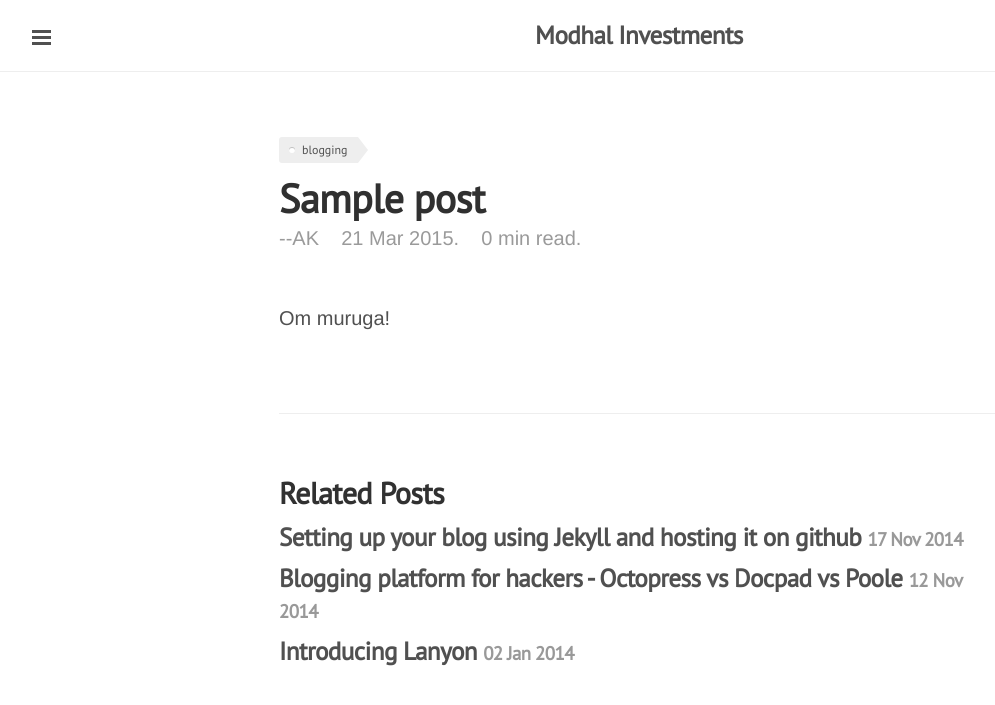
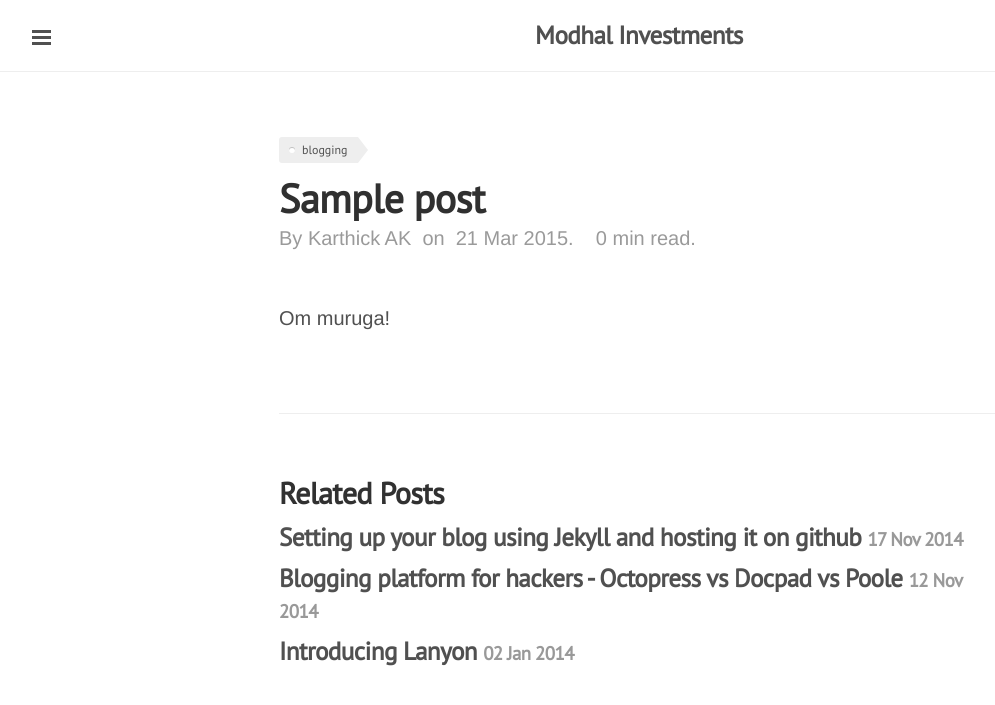
Before and after one commit to gitforwork2/gitforwork.github.io, a Jekyll site: the page built from _posts/2015-03-21-sample-post.md, in a window 1280 px wide. Shown: the top 705 px of the page, without its empty margins (1-996 px from the left). Built offline with Jekyll 4.4.1, drawn with Linux system fonts in a browser that asks for light colours; Markdown is read by kramdown in place of the engine named in the settings.

Commit message:
Adjusting the author name

```diff
--- a/_config.yml
+++ b/_config.yml
@@ -27,7 +27,7 @@ author:
 
 # Custom vars
 version:          1.0
-me:               AK
+me:               Karthick AK
 
 github:
   repo:           https://github.com/gitlook/gitlook.github.io
--- a/_layouts/post.html
+++ b/_layouts/post.html
@@ -13,7 +13,7 @@ layout: default
 <article class="post">
   <h1 class="post-title">{{ page.title }}</h1>
   <div>
-    <span class="post-date" style="float: left;">--{{ site.me }}  &nbsp;&nbsp;&nbsp; </span>
+    <span class="post-date" style="float: left;"> By&nbsp;{{ site.me }}  &nbsp;on&nbsp;&nbsp;</span>
     <span class="post-date" style="float: left;">{{ page.date | date_to_string }}. &nbsp;&nbsp;&nbsp;{{ readtime }} min read.</span>
     <span class="post-date" style="float: right;" id="ga-pageviews"></span>
   </div>
```
